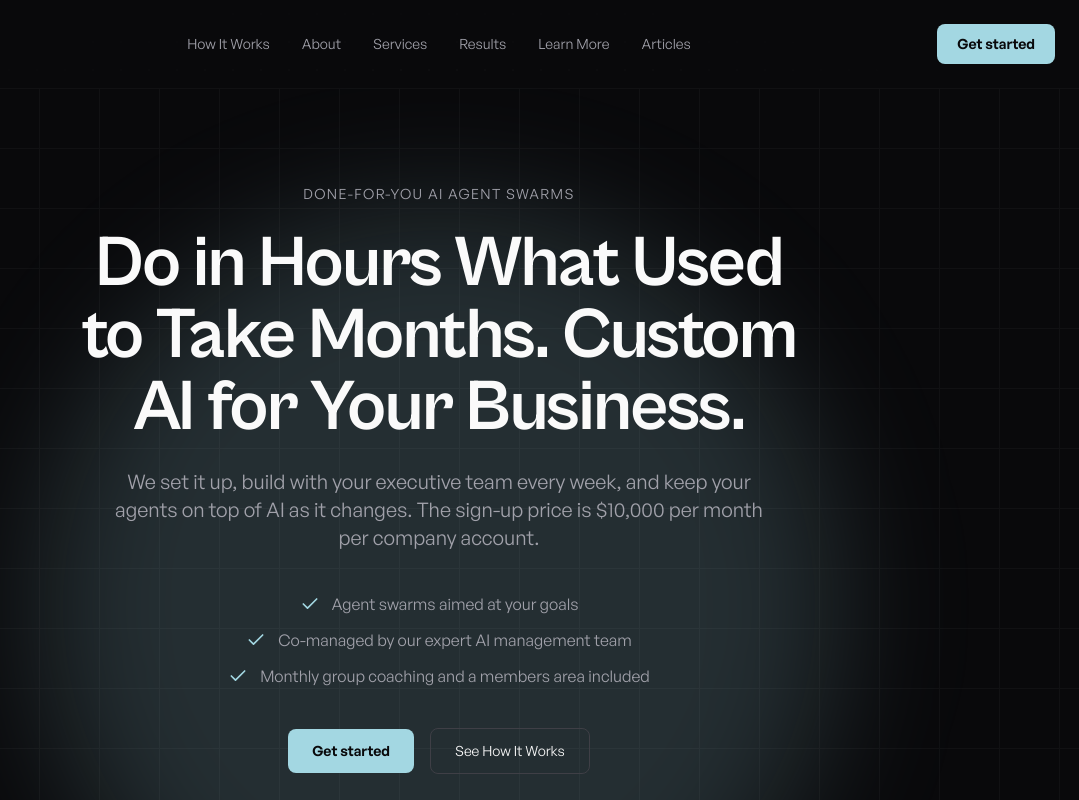
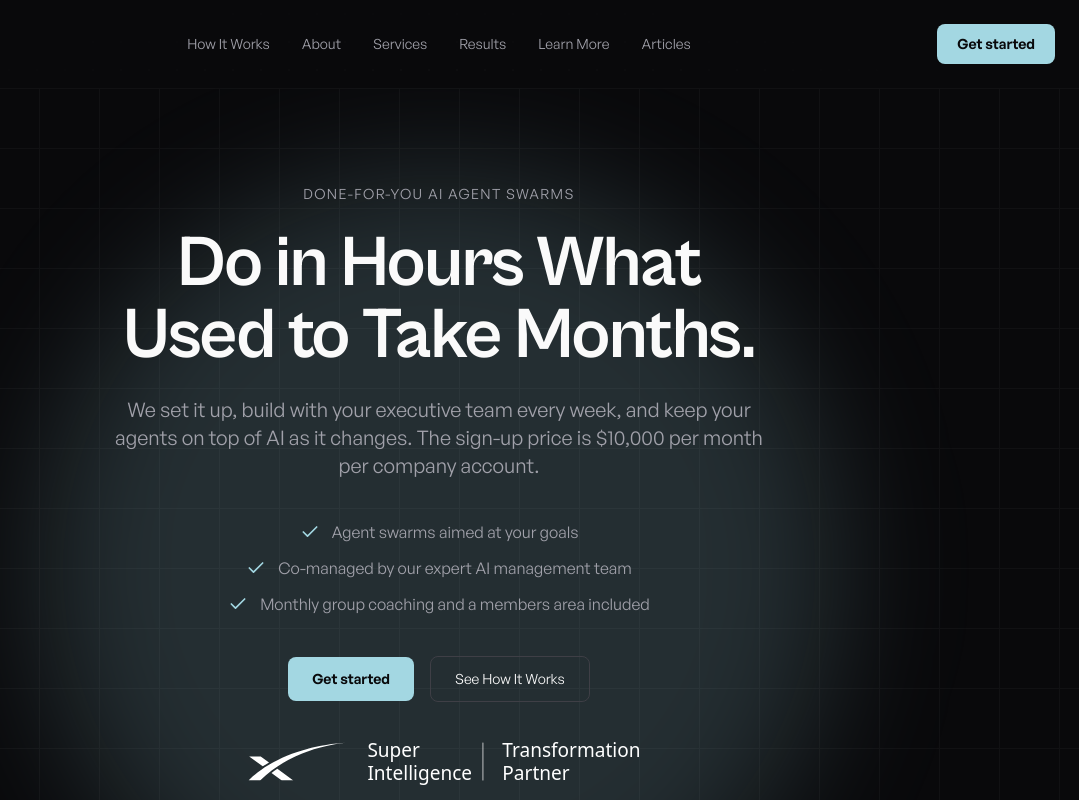
Before and after one commit to aiifyit/aiifyit.github.io, a React (Vite) app: page / in a window 1280 px wide. Shown: the top 800 px of the page, without its empty margins (201-1280 px from the left). Built offline with nearby package versions, Linux system fonts and the light colour scheme.

Commit message:
Trim the homepage hero headline to the first sentence. (#54)
The visible headline is now: Do in Hours What Used to Take Months. Title and Open Graph tags are unchanged.

```diff
--- a/src/data/constants.ts
+++ b/src/data/constants.ts
@@ -14,7 +14,7 @@ export const NAV_ITEMS: NavItem[] = [
 ];
 
 export const HERO_EYEBROW = "Done-for-you AI agent swarms";
-export const HERO_HEADLINE = "Do in Hours What Used to Take Months. Custom AI for Your Business.";
+export const HERO_HEADLINE = "Do in Hours What Used to Take Months.";
 export const HERO_SUBHEADLINE =
   "We set it up, build with your executive team every week, and keep your agents on top of AI as it changes. The sign-up price is $10,000 per month per company account.";
 
```
